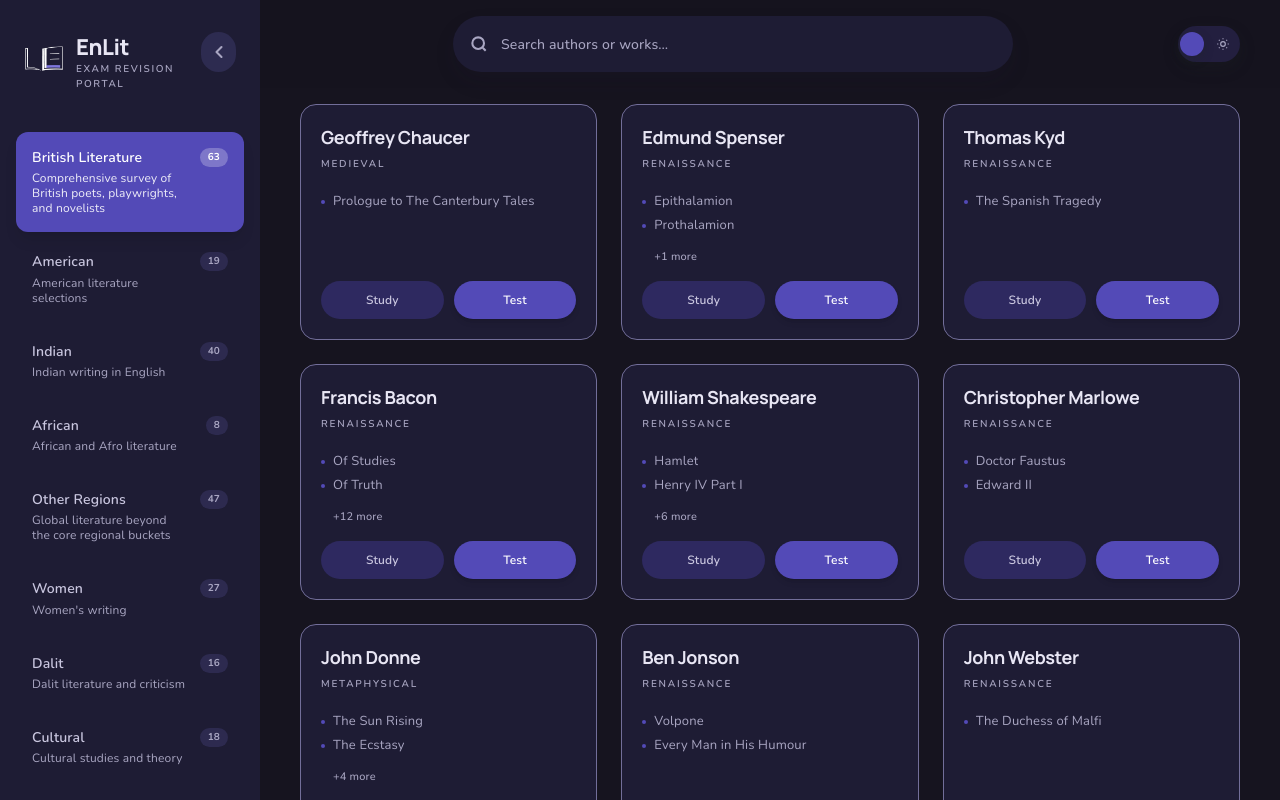
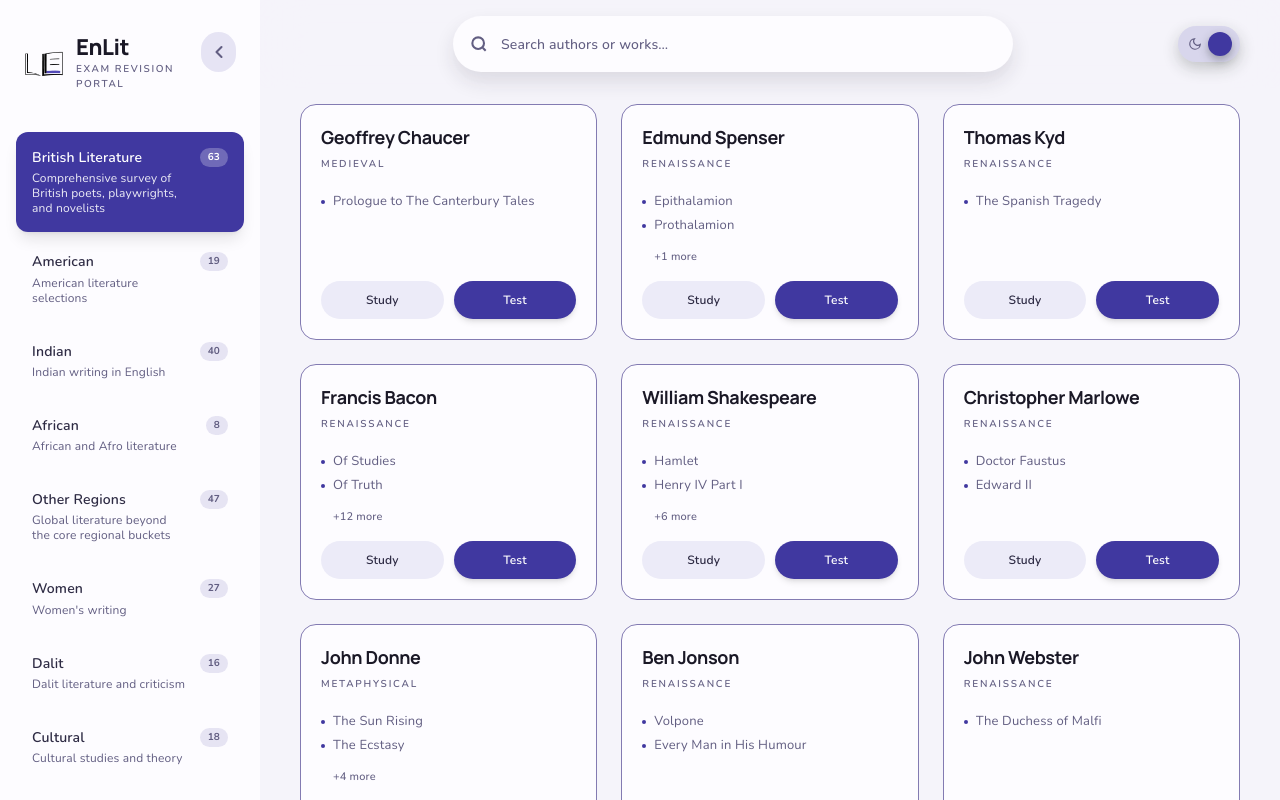
Before and after one commit to hereisramana/literature-portal, a Next.js app: page / in a window 1280 px wide. Built offline with nearby package versions, Linux system fonts and the light colour scheme.

Commit message:
Set light theme as default

```diff
--- a/components/layout/ThemeToggle.jsx
+++ b/components/layout/ThemeToggle.jsx
@@ -3,13 +3,20 @@ import { useEffect, useState } from "react";
 import { motion } from "framer-motion";
 
 export function useTheme() {
-  const [theme, setTheme] = useState("dark");
+  const [theme, setTheme] = useState("light");
   const [mounted, setMounted] = useState(false);
 
   useEffect(() => {
-    const saved = localStorage.getItem("enlit-theme") || "dark";
+    const saved = localStorage.getItem("enlit-theme") || "light";
     setTheme(saved);
     document.documentElement.setAttribute("data-theme", saved);
+
+    // Initial favicon set
+    const link = document.querySelector("link[rel~='icon']");
+    if (link) {
+      link.href = saved === "dark" ? "/assets/logo-light.png" : "/assets/logo-dark.png";
+    }
+
     setMounted(true);
   }, []);
 
```
